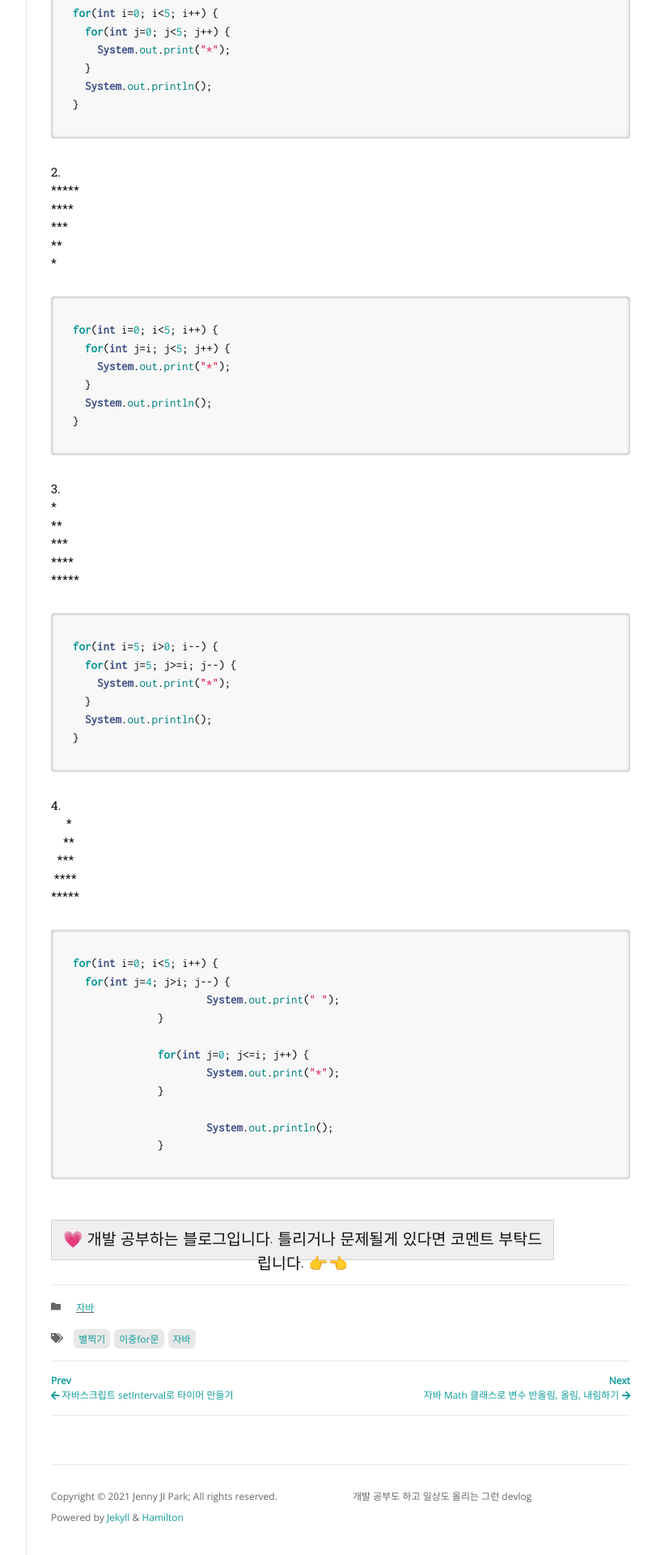
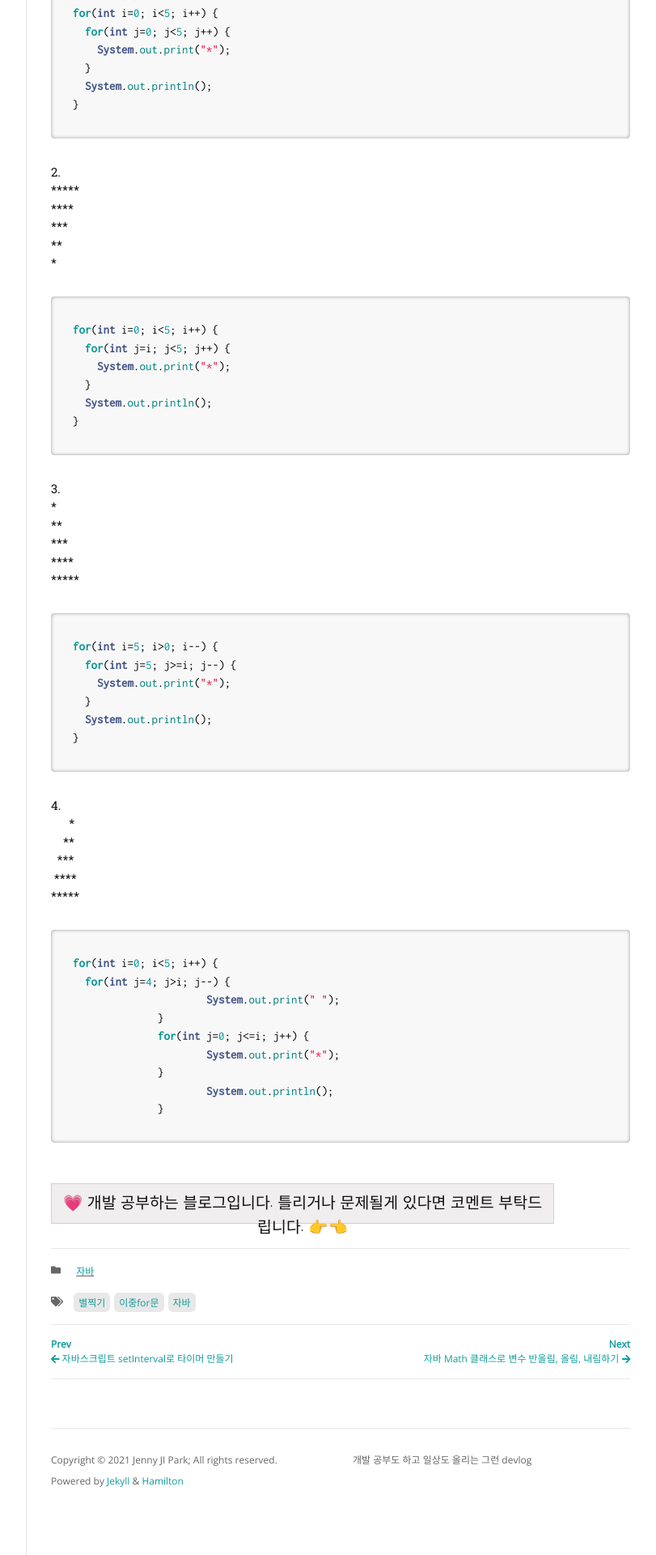
Before and after one commit to jennyjipark/jennyjipark.github.io, a Jekyll site: the page built from _posts/2021-04-02-for_star.md, in a window 1280 px wide. Shown: the part 708-2628 px from the top of the page at 81% size, without its empty margins (351-1162 px from the left). Built offline with Jekyll 4.4.1, drawn with Linux system fonts in a browser that asks for light colours; nearby versions of some CDN libraries; some web fonts are replaced; comment, search, counter and statistics services are not loaded.

Commit message:
Update 2021-04-02-for_star.md

````diff
--- a/_posts/2021-04-02-for_star.md
+++ b/_posts/2021-04-02-for_star.md
@@ -67,7 +67,7 @@ tags: 자바, 별찍기, 이중for문
 ```
 
 <span>4.</span> <br>
-<span>&nbsp;&nbsp;&nbsp;&nbsp;&nbsp;\*</span><br>
+<span>&nbsp;&nbsp;&nbsp;&nbsp;&nbsp;&nbsp;\*</span><br>
 <span>&nbsp;&nbsp;&nbsp;&nbsp;\*\*</span><br>
 <span>&nbsp;&nbsp;\*\*\*</span><br>
 <span>&nbsp;\*\*\*\*</span><br>
@@ -79,11 +79,9 @@ tags: 자바, 별찍기, 이중for문
     for(int j=4; j>i; j--) {
 			System.out.print(" ");
 		}
-
 		for(int j=0; j<=i; j++) {
 			System.out.print("*");
 		}
-
 			System.out.println();
 		}
 
````
